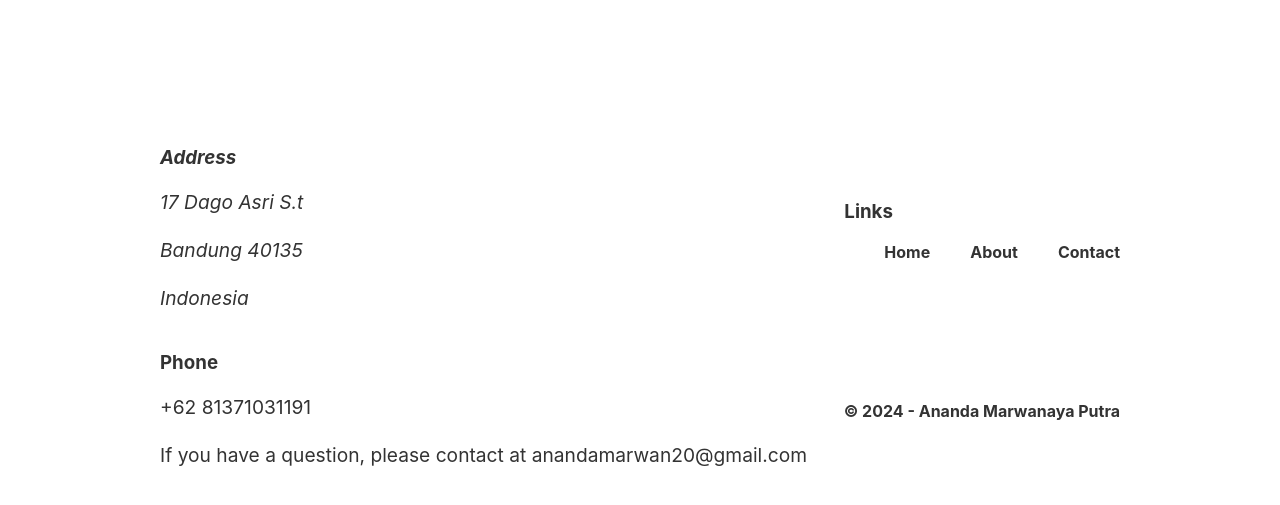
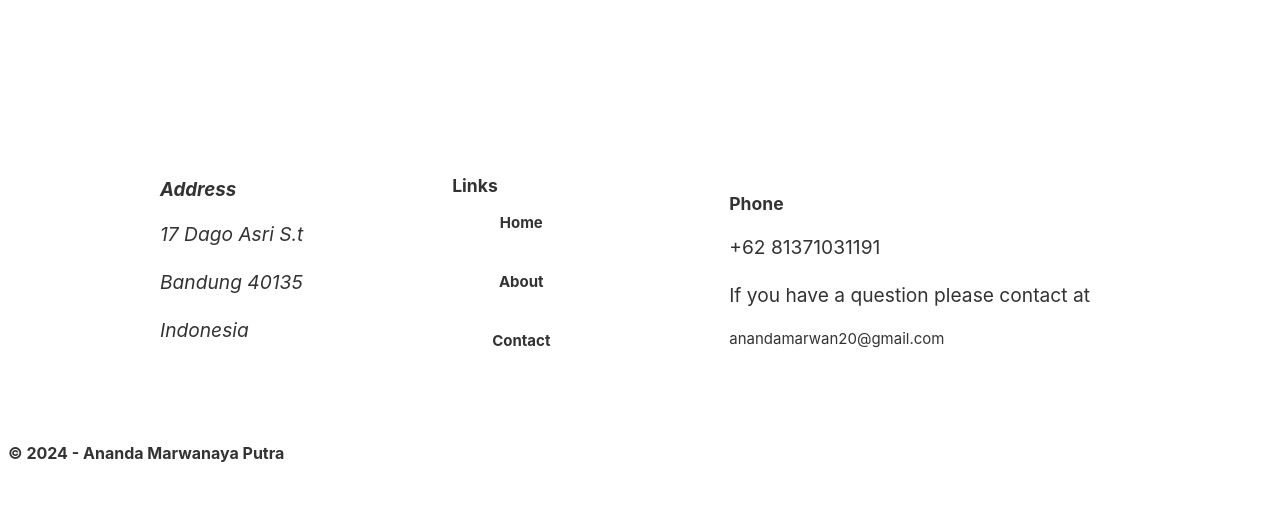
Before and after one commit to anandamarwan/v1.anandamarwan.com, a plain HTML site: page index.html in a window 1280 px wide. Shown: the part 2071-2576 px from the top of the page. After the commit the page ends 2552 px from the top, so only its background shows below. Drawn offline with Linux system fonts and the light colour scheme.

Commit message:
style already update

```diff
--- a/index.css
+++ b/index.css
@@ -244,3 +244,13 @@ img {
   margin-top: 100px;
   padding: 30px 0;
 }
+
+.navigation-list2 {
+  flex-direction: column;
+  display: flex;
+  flex-wrap: wrap;
+  gap: 40px;
+  font-weight: 700;
+  text-align: center;
+  justify-content: flex-end;
+}
--- a/index.html
+++ b/index.html
@@ -118,26 +118,35 @@
         <p>Indonesia</p>
       </address>
 
-      <section>
+      <section class="flex-container">
+        <div>
           <h3>Links</h3>
-        <ul class="navigation-list">
-          <li>Home</li>
-          <li>About</li>
-          <li>Contact</li>
+          <ul class="navigation-list2">
+            <li>
+              <a href="/">Home</a>
+            </li>
+            <li>
+              <a href="/about">About</a>
+            </li>
+            <li>
+              <a href="/contact">Contact</a>
+            </li>
           </ul>
+        </div>
       </section>
 
-      <section>
+      <section class="flex-container">
+        <div>
           <h3>Phone</h3>
           <p>+62 81371031191</p>
-        <p>
-          If you have a question, please contact at anandamarwan20@gmail.com
-        </p>
+          <p>If you have a question please contact at</p>
+          <a href="mailto:anandamarwan20@gmail.com">anandamarwan20@gmail.com</a>
+        </div>
       </section>
+    </footer>
 
     <section>
       <p class="copyright">&copy; 2024 - Ananda Marwanaya Putra</p>
     </section>
-    </footer>
   </body>
 </html>
```
Lines whose indentation alone changed are shown as unchanged.
